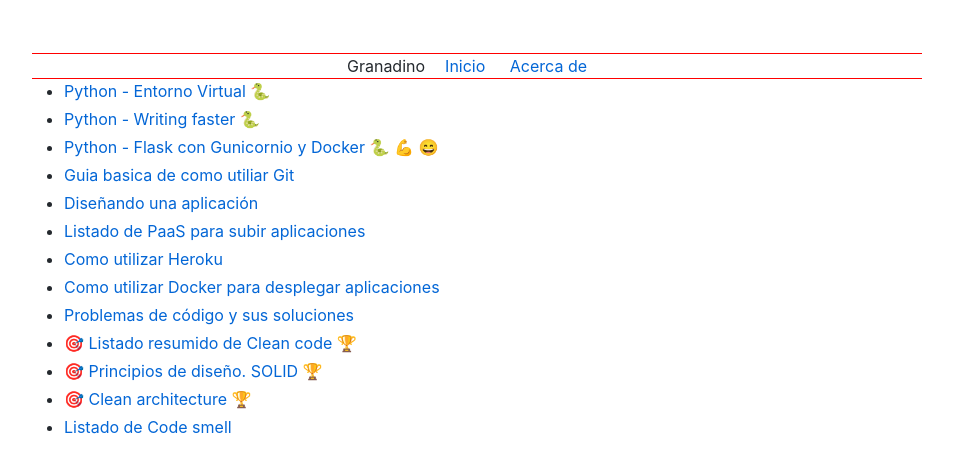
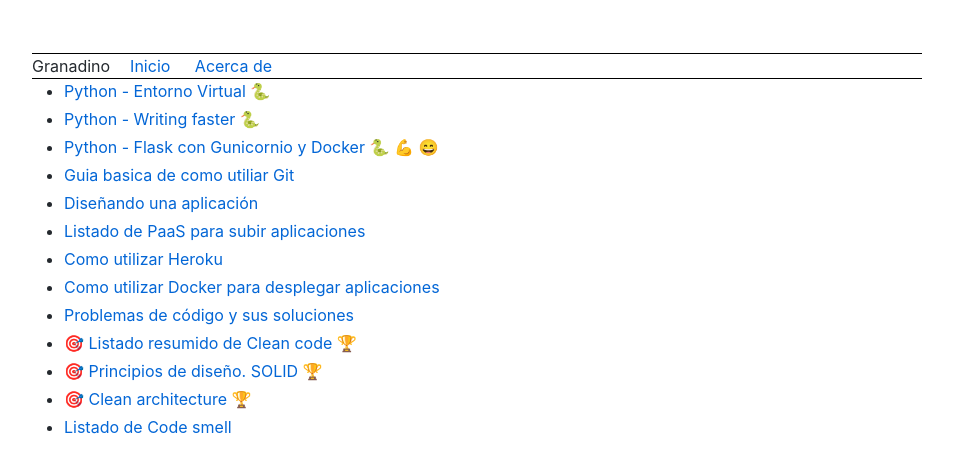
Before and after one commit to Akira3030/formacion, a Jekyll site: the page built from index.md, in a window 1280 px wide. Shown: the top 473 px of the page, without its empty margins (163-1116 px from the left). Built offline with Jekyll 4.4.1, drawn with Linux system fonts in a browser that asks for light colours; emoji names are drawn with the system emoji font.

Commit message:
Update estilo.css

```diff
--- a/assets/css/estilo.css
+++ b/assets/css/estilo.css
@@ -4,10 +4,10 @@
 	padding:0px;
 	display: flex;
 	margin:0px;
-	align-items: center;
-        justify-content: center;
-        border-top:1px solid red;
-        border-bottom: 1px solid red;
+	align-items: left;
+        justify-content: left;
+        border-top:1px solid black;
+        border-bottom: 1px solid black;
 }
 .container h1 {
 	padding:0px;
```
